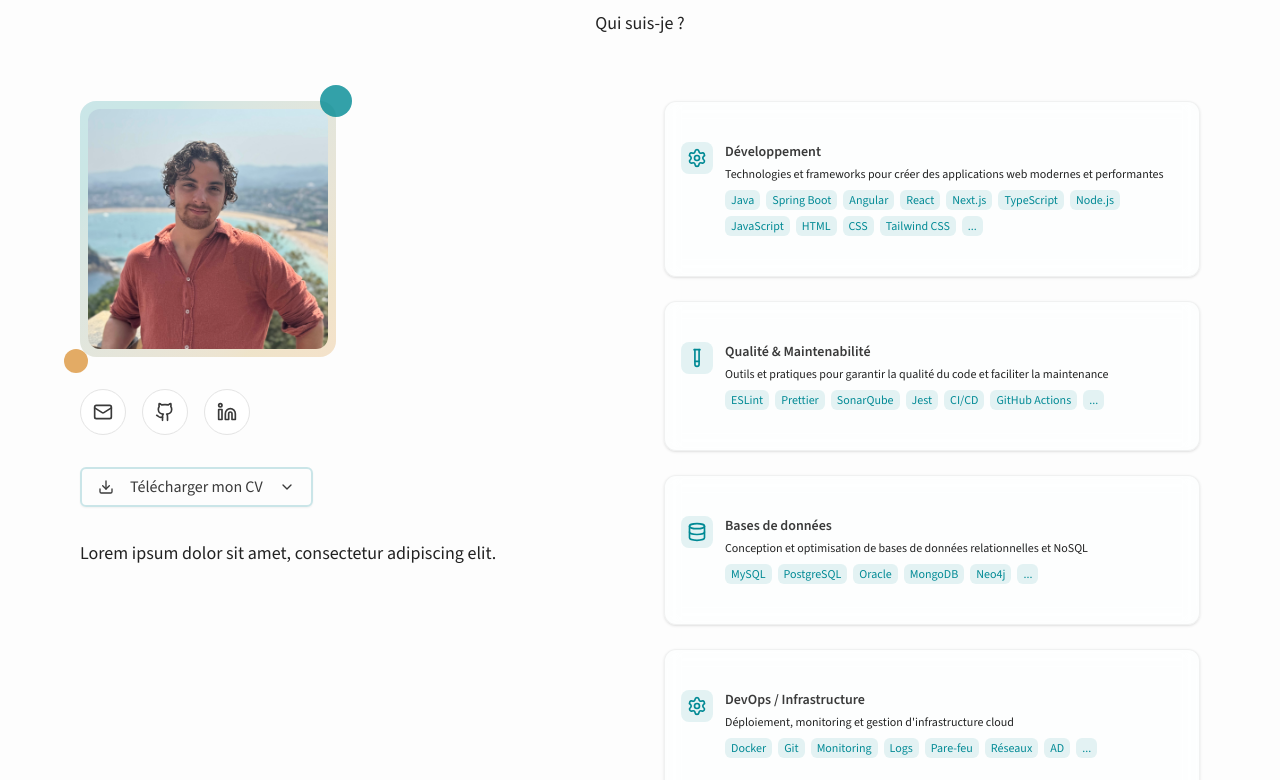
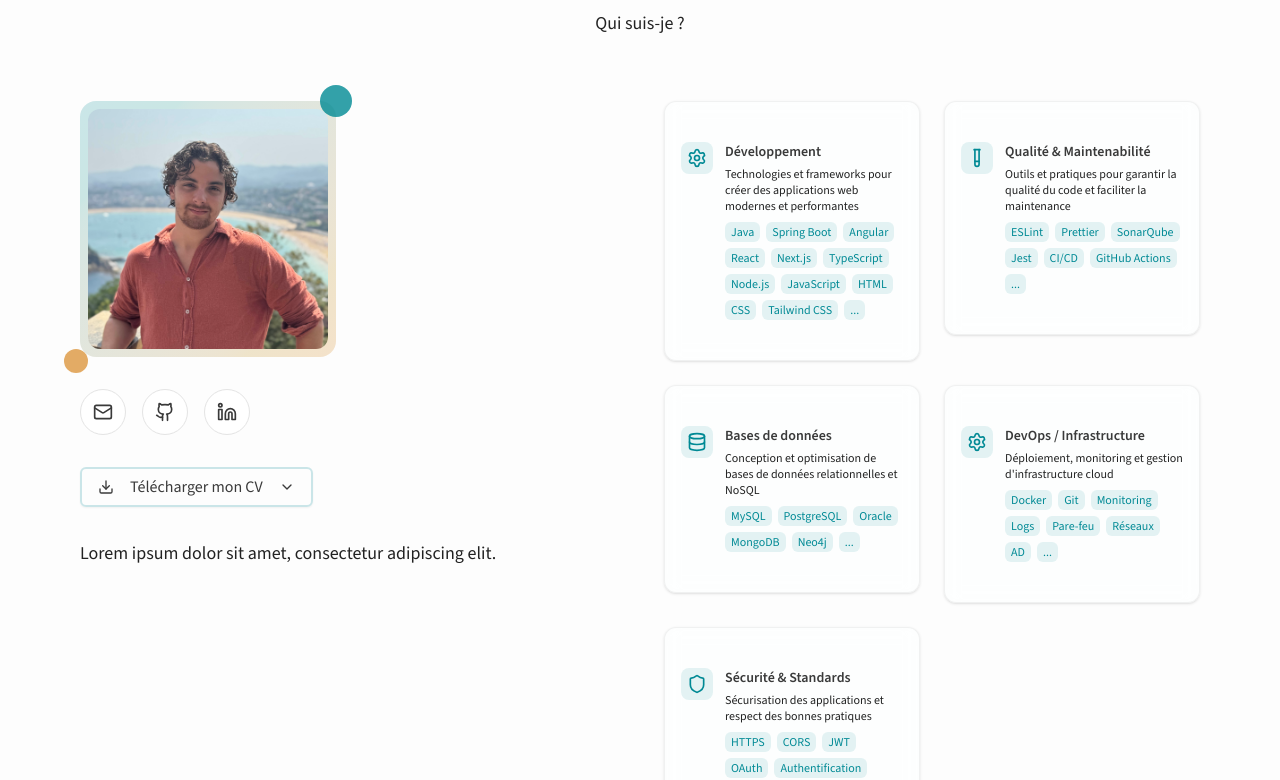
Before and after one commit to Y-Kadri/PortFolio, a Next.js app in the folder portfolio-front/: page / in a window 1280 px wide. Shown: the part 1000-1780 px from the top of the page. Built offline with nearby package versions, Linux system fonts and the light colour scheme; a web font is replaced by a local one.

Commit message:
feature[portfolio-v2] : skil dive by 2 columns

```diff
--- a/portfolio-front/src/components/sections/about.tsx
+++ b/portfolio-front/src/components/sections/about.tsx
@@ -139,7 +139,7 @@
             viewport={{ once: true }}
             className="space-y-6"
           >
-            <div className="grid gap-6">
+            <div className="grid gap-6 sm:grid-cols-2">
               {skills.map((skill, index) => (
                 <motion.div
                   key={skill.title}
```
